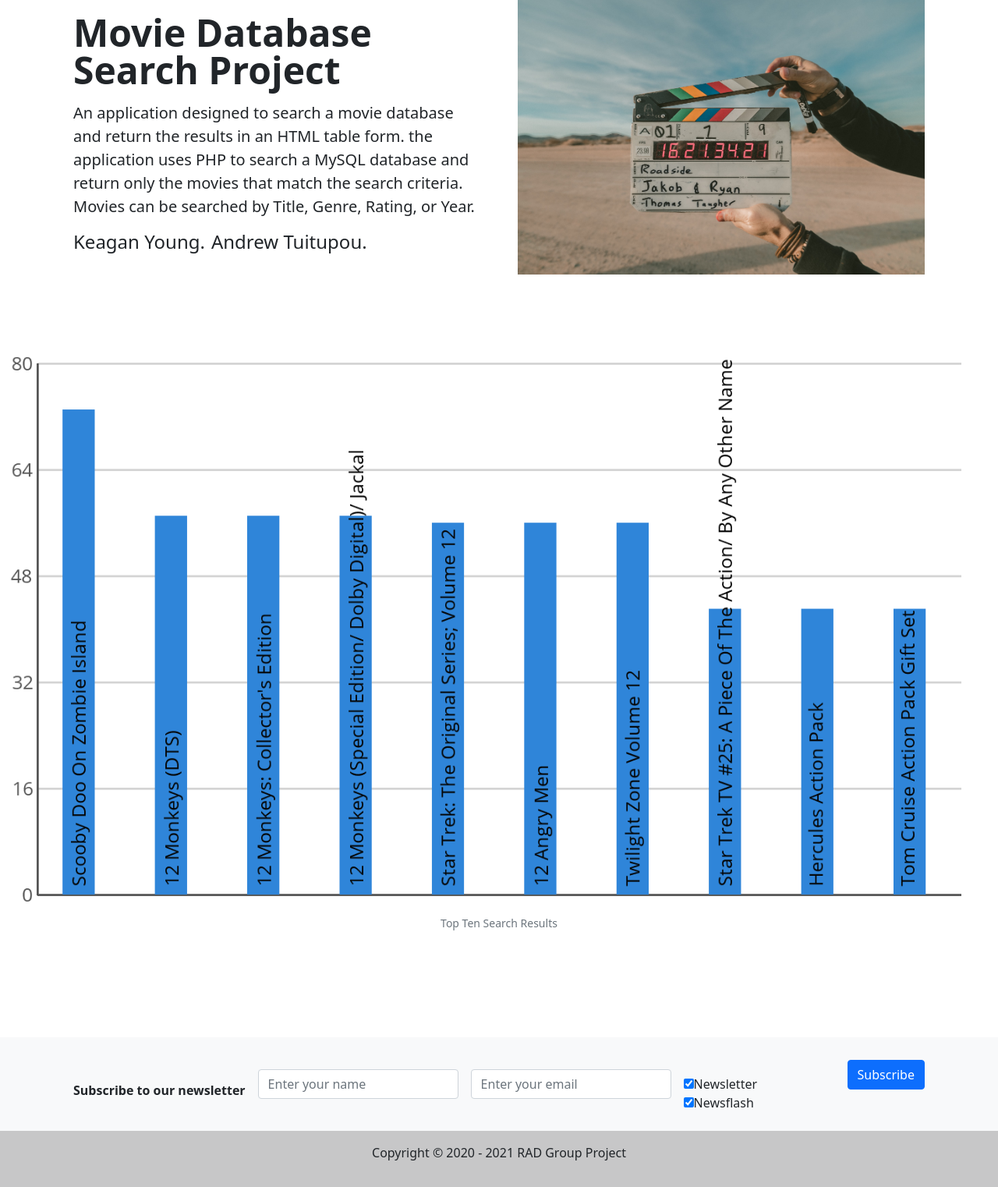
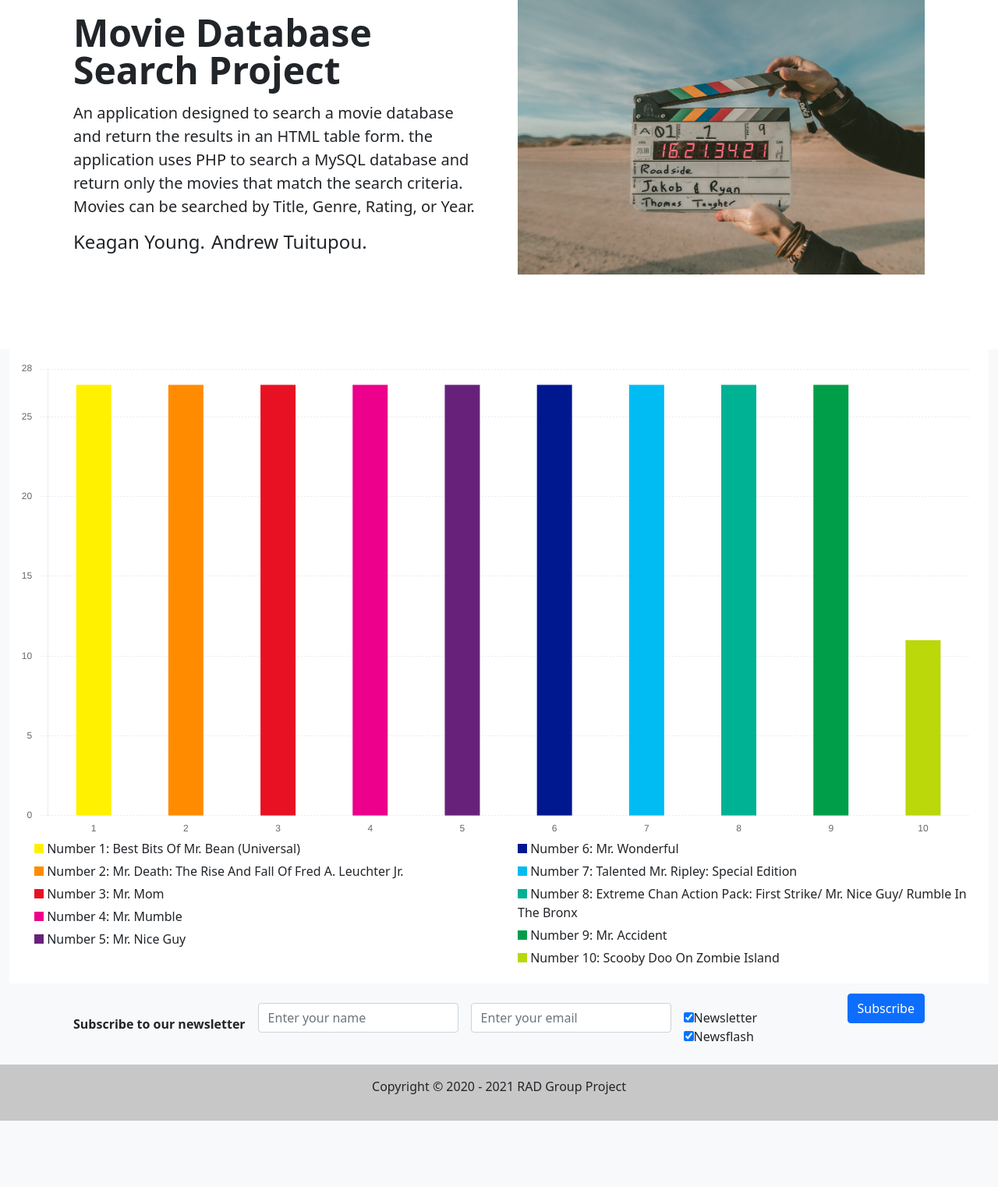
Before and after one commit to Keagan-SM-TAFE/RAD-Web-Project, a PHP site: page /moviedatabase/topSearches.php in a window 1280 px wide. Shown: the part 164-1686 px from the top of the page at 78% size. After the commit the page ends 1601 px from the top, so only its background shows below. Run offline with PHP 8.4, Linux system fonts and the light colour scheme; data comes from the database, SQL or seed files in the repository.

Commit message:
topSearches.php uses chart.js and adheres to WCAG

```diff
--- a/topSearches.php
+++ b/topSearches.php
@@ -1,6 +1,31 @@
 <!-- START Head -->
 <?php require_once "includes_php\\templates\\head.php"; ?>
 <!-- END Head -->
+<style>
+.chart-bar{
+  float: left;
+    width: 100%;
+    background: #fff;
+}
+ul.bottomLegend {
+  list-style: none;
+  display: block;
+  columns: 2;
+  float: left;
+  width: 100%;
+}
+ul.bottomLegend li {
+    /* display: inline-block; */
+    padding-right: 20px;
+    padding-bottom: 5px;
+}
+ul.bottomLegend li span {
+    width: 12px;
+    height: 12px;
+    float: none;
+    display: inline-block;
+}
+</style>
 <!-- START Body -->
 <?php require_once "includes_php\\templates\\navBar.php"; ?>
 <!-- START Showcase -->
@@ -33,145 +58,123 @@ $conn = openConn();
  */
 $gridData = array();
 $maxYValue = 0;
-$searchQuery = "SELECT title, searchNum FROM `moviedatabase_movies`
-ORDER BY `moviedatabase_movies`.`searchNum` DESC LIMIT 10";
+$searchQuery = "SELECT searchNum as rate, Title as title FROM `moviedatabase_movies` ORDER BY `rate` DESC LIMIT 10";
 $stmt = $conn->prepare($searchQuery);
 $stmt->execute();
 $result = $stmt->get_result();
 $count = 0;
+$label_all = array();
+$values_all = array();
 if (mysqli_num_rows($result) > 0) {
     while ($row = mysqli_fetch_array($result)) {
-        $gridData[$row['title']] = $row['searchNum'];
-        if($count == 0){
-          $maxYValue = $row['searchNum'];
+        $label_all[] = $row['title'];
+        $values_all[] = round($row['rate'], 1);
+        if ($count == 0) {
+          $maxYValue = round($row['rate'], 1) + 1;
           $count++;
         }
     }
 }
-/*
-* image settings and create image
-*/
-//image dimensions
-$imageChartWidth = 1400;
-$imageChartHeight = 800;
-//dimensions of gridand placement within the image
-$gridTop = 20;
-$gridLeft = 40;
-$gridBottom = 780;
-$gridRight = 1360;
-$gridHeight = $gridBottom - $gridTop;
-$gridWidth = $gridRight - $gridLeft;
-//line and bar width
-$lineWidth = 3;
-$barWidth = 30;
-//font settings -- within fonts folder
-$font = 'fonts/OpenSans-Regular.ttf';
-$fontSize = 20;
-//the margin between the label and grid axis
-$labelMargin = 8;
-//max y-axis value
-$yAxisMaxValue = $maxYValue;
-//distance between grid lines and lables on y-axis
-$yAxisLabelSpan = $maxYValue / 5;
-//$red = imagecolorallocate($im,255,0,0);
-//create image
-$topTenImageChart = imagecreate($imageChartWidth, $imageChartHeight);
-//imagecreate ( int $width , int $height)
-//image colors
-$backgroundColor = imagecolorallocate($topTenImageChart, 255, 255, 255);
-//imagecolorallocate ( resource $topTenImageChart , int $red ,
-//int $green , int $blue)
-$axisColor = imagecolorallocate($topTenImageChart, 85, 85, 85);
-$labelColor = $axisColor;
-$gridColor = imagecolorallocate($topTenImageChart, 212, 212, 212);
-$barColor = imagecolorallocate($topTenImageChart, 47, 133, 217);
-$titleColor = imagecolorallocate($topTenImageChart, 5, 5, 5);
-//flood fill
-imagefill($topTenImageChart, 0, 0, $backgroundColor);
-//imagefill ( resource $topTenImageChart , int $x-startPoint ,
-//int $counter-startPoint,int $color )
-//set the thickness for line drawing
-imagesetthickness($topTenImageChart, $lineWidth);
-//imagesetthickness ( resource $topTenImageChart , int $thickness )
-/*
-* Print grid lines bottom up -- count to yAxisMaxValue
-*/
-for ($count = 0; $count <= $yAxisMaxValue; $count += $yAxisLabelSpan) {
-    $counter = $gridBottom - $count * $gridHeight / $yAxisMaxValue;
-    //draw a line
-    imageline
-    ($topTenImageChart, $gridLeft, $counter, $gridRight, $counter, $gridColor);
-    //Give the bounding box of a text using TrueType fonts
-    //This function calculates and returns the bounding box in pixels for a
-    //TrueType text. draw right aligned label
-    $labelBox = imagettfbbox($fontSize, 0, $font, strval($count));
-    //imagettfbbox ( float $size , float $angle , string $fontfile , string $text )
-    $labelWidth = $labelBox[4] - $labelBox[0];
-    $labelX = $gridLeft - $labelWidth - $labelMargin;
-    $labelY = $counter + $fontSize / 2;
-    //Write text to the image using TrueType fonts
-    imagettftext(
-        $topTenImageChart, $fontSize, 0, $labelX, $labelY, $labelColor,
-        $font, strval($count)
-        //imagettftext ( resource $topTenImageChart , float $size , float $angle ,
-        //int $x , int $y , int $color , string $fontfile , string $text )
-    );
-}
-/*
-* draw x-axis and y-axis
-*/
-imageline
-($topTenImageChart, $gridLeft, $gridTop, $gridLeft, $gridBottom, $axisColor);
-imageline
-($topTenImageChart, $gridLeft, $gridBottom, $gridRight, $gridBottom, $axisColor);
-/*
-* draw gridData with x-axis labels
-*/
-$barSpacing = $gridWidth / count($gridData);
-$itemX = $gridLeft + $barSpacing / 2;
-foreach ($gridData as $key => $value) {
-    // Draw the bar
-    $x1 = $itemX - $barWidth ;
-    $y1 = $gridBottom - $value / $yAxisMaxValue * $gridHeight;
-    $x2 = $itemX + $barWidth / 2;
-    $y2 = $gridBottom - 1;
-    //draw a rectangle
-    imagefilledrectangle($topTenImageChart, $x1, $y1, $x2, $y2, $barColor);
-    //imagefilledrectangle ( resource $topTenImageChart , int $x1 , int $y1 ,
-    //int $x2 , int $y2 , int $color )
-    // Draw the label
-    $labelBox = imagettfbbox($fontSize, 90, $font, $key);
-    //imagettfbbox ( float $size , float $angle , string $fontfile , string $text )
-    $labelWidth = $labelBox[7] - $labelBox[0];
-    $labelX = $itemX - $labelWidth / 2;
-    $labelY = $gridBottom + $labelMargin + $fontSize - 40;
-    //Write text to the image using TrueType fonts
-    imagettftext(
-        $topTenImageChart, $fontSize, 90, $labelX, $labelY, $titleColor, $font, $key
-    );
-    //imagettftext ( resource $topTenImageChart , float $size , float $angle ,
-    //int $x , int $y , int $color , string $fontfile , string $text )
-    $itemX += $barSpacing;
-}
-/*
-* Output image to browser
-*/
-imagepng($topTenImageChart, "images\\topTenSearchResult.png");
-imagedestroy($topTenImageChart);
-echo '
-<div class="text-center">
-<figure class="figure">
-    <img src="images\topTenSearchResult.png" class="figure-img
-    img-fluid mx-auto d-block" alt="Top Ten Search Results">
-    <figcaption class="figure-caption">Top Ten Search Results</figcaption>
-</figure>
-</div>
-';
+$barColourArray = array("#fff100","#ff8c00","#e81123","#ec008c","#68217a","#00188f","#00bcf2","#00b294","#009e49","#bad80a");
 ?>
-        </div>
-    </section>
-    <br><br><br><br><br>
+  <div class="chart-bar" aria-label="Top 10 searched movies results image">
+    <canvas id="myBarChart" aria-label="Top 10 searched movies results image" role="img"><p>Top 10 searched movies results image</p></canvas>
+<?php
+  echo '<ul class="bottomLegend">';
+    foreach ($label_all as $key => $value) {
+      echo '<li aria-label="Number '.($key + 1).' '.$value.'"><span style="background-color:'.$barColourArray[$key].'"></span> Number '.($key + 1).':  '.$value.'</li>';
+    }
+  echo '</ul>
+  <br><br><br><br>';
+?>
+    </div>
+  </div>
+</section>
 <?php closeConn($conn); ?>
+<script src="privateAdmin/vendor/chart.js/Chart.min.js"></script>
+<script type="text/javascript">
+var ctx = document.getElementById("myBarChart");
+var myBarChart = new Chart(ctx, {
+  type: 'bar',
+  data: {
+    labels: ['1','2','3','4','5','6','7','8','9','10'],
+    datasets: [{
+      label: "Search Number",
+      backgroundColor: <?php echo json_encode($barColourArray);?>,
+      hoverBackgroundColor: "#000000",
+      borderColor: "#4e73df",
+      data: <?php echo json_encode($values_all);?>,
+    }],
+  },
+  options: {
+    maintainAspectRatio: true,
+    layout: {
+      padding: {
+        left: 10,
+        right: 25,
+        top: 25,
+        bottom: 0
+      }
+    },
+    scales: {
+      xAxes: [{
+        time: {
+          unit: 'value'
+        },
+        gridLines: {
+          display: false,
+          drawBorder: false
+        },
+        ticks: {
+          maxTicksLimit: 10
+        },
+        maxBarThickness: 45,
+      }],
+      yAxes: [{
+        ticks: {
+          min: 0,
+          max: <?php echo $maxYValue;?>,
+          maxTicksLimit: 10,
+          padding: 10,
+          // Include a dollar sign in the ticks
+          callback: function (value, index, values) {
+            return value;
+          }
+        },
+        gridLines: {
+          color: "rgb(234, 236, 244)",
+          zeroLineColor: "rgb(234, 236, 244)",
+          drawBorder: true,
+          borderDash: [2],
+          zeroLineBorderDash: [2]
+        }
+      }],
+    },
+    legend: {
+      display: false
+    },
+    tooltips: {
+      titleMarginBottom: 10,
+      titleFontColor: '#6e707e',
+      titleFontSize: 14,
+      backgroundColor: "rgb(255,255,255)",
+      bodyFontColor: "#858796",
+      borderColor: '#dddfeb',
+      borderWidth: 2,
+      xPadding: 15,
+      yPadding: 15,
+      displayColors: false,
+      caretPadding: 10,
+      callbacks: {
+        label: function(tooltipItem, chart) {
+          var datasetLabel = chart.datasets[tooltipItem.datasetIndex].label || '';
+          return datasetLabel + ': ' + tooltipItem.yLabel;
+        }
+      }
+    },
+  }
+});
+</script>
 <!-- START Footer -->
 <?php require_once "includes_php\\templates\\subscribtionFooter.php"; ?>
 <!-- END Footer -->
```
